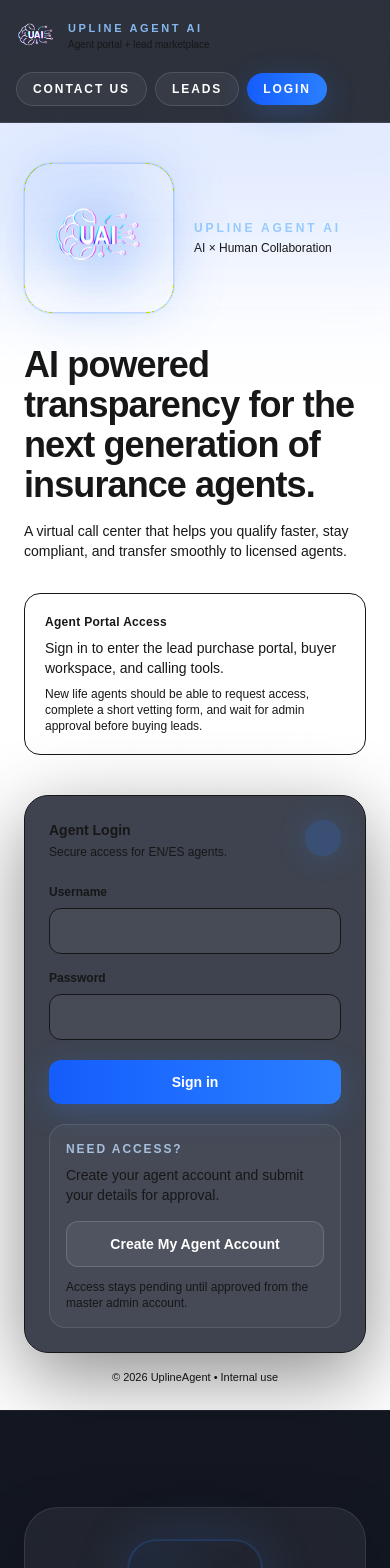
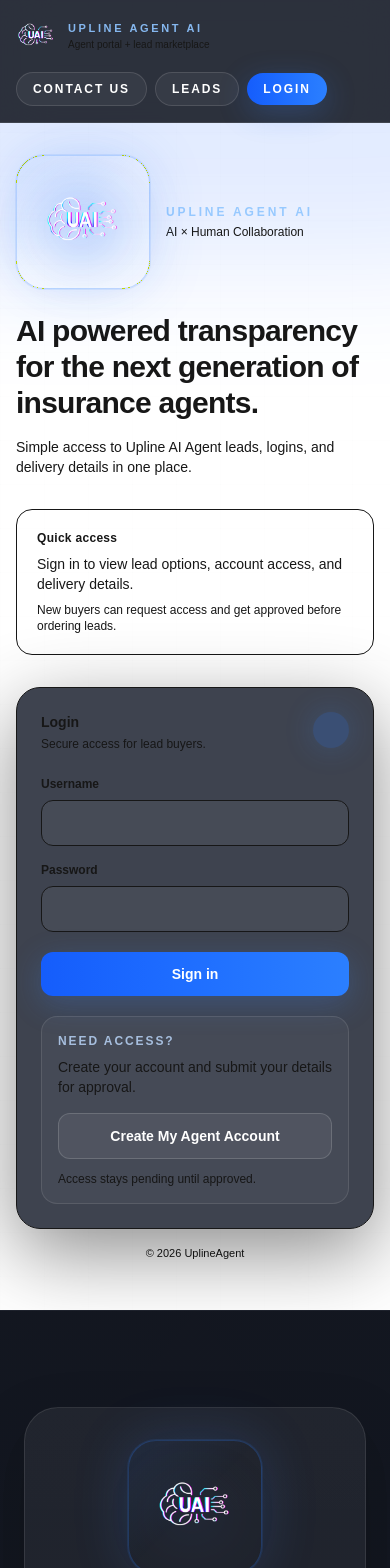
Before and after one commit to abelgmedina/my-fe-call-center-leads-website, a Next.js app: page /agent/login in a window 390 px wide. Shown: the top 1568 px of the page. Built offline with nearby package versions, Linux system fonts and the light colour scheme.

Commit message:
Tighten login page mobile and buyer copy

```diff
--- a/src/app/agent/login/page.tsx
+++ b/src/app/agent/login/page.tsx
@@ -132,9 +132,9 @@ export default function AgentLoginPage({ searchParams }: { searchParams?: { retu
         <div className="absolute -top-40 left-1/2 h-[420px] w-[860px] -translate-x-1/2 rounded-full bg-blue-600/12 blur-3xl" />
       </div>
 
-      <section id="top" className="relative mx-auto grid min-h-screen max-w-6xl grid-cols-1 gap-10 p-6 pt-10 md:grid-cols-2">
+      <section id="top" className="relative mx-auto grid min-h-screen max-w-6xl grid-cols-1 gap-8 px-4 pb-12 pt-8 sm:px-6 md:grid-cols-2 md:gap-10 md:pt-10">
         <section className="flex flex-col justify-center">
-          <div className="inline-flex items-center gap-5">
+          <div className="inline-flex items-center gap-4 sm:gap-5">
             <div className="relative">
               <div className="pointer-events-none absolute -inset-6 rounded-[28px] bg-[radial-gradient(closest-side,rgba(59,130,246,0.35),transparent_70%)] blur-xl" />
               <div className="rounded-[28px] border border-blue-500/25 bg-gradient-to-br from-blue-500/8 via-transparent to-transparent p-[10px] shadow-[0_0_0_1px_rgba(59,130,246,0.12),0_0_55px_rgba(59,130,246,0.18)]">
@@ -142,7 +142,7 @@ export default function AgentLoginPage({ searchParams }: { searchParams?: { retu
                   <img
                     src="/brand/uai-logo.png"
                     alt="UPLINE AGENT AI"
-                    className="h-24 w-24 [filter:drop-shadow(0_10px_30px_rgba(59,130,246,0.25))]"
+                    className="h-20 w-20 sm:h-24 sm:w-24 [filter:drop-shadow(0_10px_30px_rgba(59,130,246,0.25))]"
                   />
                 </div>
               </div>
@@ -153,19 +153,19 @@ export default function AgentLoginPage({ searchParams }: { searchParams?: { retu
             </div>
           </div>
 
-          <h1 className="mt-8 text-4xl font-semibold tracking-tight">
+          <h1 className="mt-6 text-3xl font-semibold tracking-tight sm:mt-8 sm:text-4xl">
             AI powered transparency
             <span className="text-[var(--muted)]"> for the next generation of insurance agents</span>.
           </h1>
 
           <p className="mt-4 max-w-md text-sm text-[var(--muted)]">
-            A virtual call center that helps you qualify faster, stay compliant, and transfer smoothly to licensed agents.
+            Simple access to Upline AI Agent leads, logins, and delivery details in one place.
           </p>
 
           <div className="mt-8 rounded-2xl border border-[var(--border)] bg-[var(--surface-1)] p-5">
-            <div className="text-xs font-semibold tracking-wide text-[var(--muted-2)]">Agent Portal Access</div>
-            <div className="mt-2 text-sm text-[var(--foreground)]">Sign in to enter the lead purchase portal, buyer workspace, and calling tools.</div>
-            <div className="mt-2 text-xs text-[var(--muted-2)]">New life agents should be able to request access, complete a short vetting form, and wait for admin approval before buying leads.</div>
+            <div className="text-xs font-semibold tracking-wide text-[var(--muted-2)]">Quick access</div>
+            <div className="mt-2 text-sm text-[var(--foreground)]">Sign in to view lead options, account access, and delivery details.</div>
+            <div className="mt-2 text-xs text-[var(--muted-2)]">New buyers can request access and get approved before ordering leads.</div>
           </div>
         </section>
 
@@ -173,8 +173,8 @@ export default function AgentLoginPage({ searchParams }: { searchParams?: { retu
           <div className="rounded-3xl border border-[var(--border-strong)] bg-[color:rgba(8,15,30,0.78)] p-6 shadow-[0_24px_80px_rgba(0,0,0,0.45)] backdrop-blur-xl">
             <div className="flex items-start justify-between gap-3">
               <div>
-                <div className="text-sm font-semibold text-[var(--foreground)]">Agent Login</div>
-                <div className="mt-1 text-xs text-[var(--muted-2)]">Secure access for EN/ES agents.</div>
+                <div className="text-sm font-semibold text-[var(--foreground)]">Login</div>
+                <div className="mt-1 text-xs text-[var(--muted-2)]">Secure access for lead buyers.</div>
               </div>
               <div className="h-9 w-9 rounded-full bg-blue-500/20 shadow-[0_0_30px_rgba(59,130,246,0.22)]" />
             </div>
@@ -214,19 +214,19 @@ export default function AgentLoginPage({ searchParams }: { searchParams?: { retu
 
             <div className="mt-5 rounded-2xl border border-white/10 bg-white/4 p-4">
               <div className="text-xs font-semibold uppercase tracking-[0.16em] text-blue-200/80">Need access?</div>
-              <div className="mt-2 text-sm text-[var(--foreground)]">Create your agent account and submit your details for approval.</div>
+              <div className="mt-2 text-sm text-[var(--foreground)]">Create your account and submit your details for approval.</div>
               <button
                 type="button"
                 className="mt-4 w-full rounded-xl border border-white/15 bg-white/6 px-3 py-3 text-sm font-semibold text-white hover:border-blue-400/40 hover:bg-blue-500/10"
               >
                 Create My Agent Account
               </button>
-              <div className="mt-3 text-xs text-[var(--muted-2)]">Access stays pending until approved from the master admin account.</div>
+              <div className="mt-3 text-xs text-[var(--muted-2)]">Access stays pending until approved.</div>
             </div>
           </div>
 
           <div className="mt-4 text-center text-[11px] text-[var(--muted-2)]/90">
-            © {new Date().getFullYear()} UplineAgent • Internal use
+            © {new Date().getFullYear()} UplineAgent
           </div>
         </section>
       </section>
@@ -279,10 +279,10 @@ export default function AgentLoginPage({ searchParams }: { searchParams?: { retu
             <div className="flex flex-col gap-5 md:flex-row md:items-end md:justify-between">
               <div>
                 <div className="text-xs font-semibold uppercase tracking-[0.18em] text-blue-200/80">Core solutions</div>
-                <h3 className="mt-3 max-w-3xl text-3xl font-semibold text-white">Three clear ways agents can work with Upline Agent AI.</h3>
+                <h3 className="mt-3 max-w-3xl text-3xl font-semibold text-white">Three simple ways to buy and receive leads.</h3>
               </div>
               <p className="max-w-2xl text-sm text-[var(--muted)]">
-                The business is built around inbound calls, outbound final expense lead generation, and automation-backed campaign management that keeps lead cost low and volume scalable.
+                Choose inbound calls, outbound leads, or managed campaigns based on how you want to grow.
               </p>
             </div>
 
@@ -336,7 +336,7 @@ export default function AgentLoginPage({ searchParams }: { searchParams?: { retu
               <div className="flex items-center justify-between gap-3">
                 <div>
                   <div className="text-[11px] font-semibold uppercase tracking-[0.18em] text-blue-200/80">English Leads</div>
-                  <h4 className="mt-3 text-2xl font-semibold text-white">Lead buying for English-speaking agents and teams.</h4>
+                  <h4 className="mt-3 text-2xl font-semibold text-white">English lead options for local or telesales buyers.</h4>
                 </div>
                 <div className="rounded-full border border-blue-300/20 bg-blue-500/10 px-4 py-2 text-xs font-semibold text-blue-100">English</div>
               </div>
@@ -364,7 +364,7 @@ export default function AgentLoginPage({ searchParams }: { searchParams?: { retu
               <div className="flex items-center justify-between gap-3">
                 <div>
                   <div className="text-[11px] font-semibold uppercase tracking-[0.18em] text-emerald-200/80">Leads en Español</div>
-                  <h4 className="mt-3 text-2xl font-semibold text-white">Lead buying for Spanish-speaking agents and bilingual teams.</h4>
+                  <h4 className="mt-3 text-2xl font-semibold text-white">Spanish lead options for local or telesales buyers.</h4>
                 </div>
                 <div className="rounded-full border border-emerald-300/20 bg-emerald-500/10 px-4 py-2 text-xs font-semibold text-emerald-100">Español</div>
               </div>
@@ -392,7 +392,7 @@ export default function AgentLoginPage({ searchParams }: { searchParams?: { retu
           <div className="mt-16 rounded-[34px] border border-white/10 bg-[linear-gradient(180deg,rgba(255,255,255,0.06),rgba(255,255,255,0.03))] p-8 shadow-[0_22px_55px_rgba(0,0,0,0.28)]">
             <div className="flex flex-col gap-5 md:flex-row md:items-end md:justify-between">
               <div>
-                <div className="text-xs font-semibold uppercase tracking-[0.18em] text-blue-200/80">Lead delivery examples for local and telesales agents</div>
+                <div className="text-xs font-semibold uppercase tracking-[0.18em] text-blue-200/80">Lead delivery examples</div>
                 <h3 className="mt-3 text-3xl font-semibold text-white">See exactly how leads are delivered for each lead type.</h3>
               </div>
               <p className="max-w-2xl text-sm text-[var(--muted)]">
@@ -507,12 +507,12 @@ export default function AgentLoginPage({ searchParams }: { searchParams?: { retu
                 <div className="rounded-2xl border border-white/10 bg-black/20 p-5">
                   <div className="text-2xl font-semibold text-white">2</div>
                   <h4 className="mt-3 text-lg font-semibold text-white">Shared Google Sheet is created</h4>
-                  <p className="mt-2 text-sm text-[var(--muted)]">We share a Google Sheet with the agent’s Gmail so leads can be viewed in real time as they come in.</p>
+                  <p className="mt-2 text-sm text-[var(--muted)]">We share a Google Sheet so leads can be viewed in real time as they come in.</p>
                 </div>
                 <div className="rounded-2xl border border-white/10 bg-black/20 p-5">
                   <div className="text-2xl font-semibold text-white">3</div>
                   <h4 className="mt-3 text-lg font-semibold text-white">Automations are connected</h4>
-                  <p className="mt-2 text-sm text-[var(--muted)]">Lead delivery can be connected to text or SMS, email, Google Sheets, and optionally the agent’s CRM.</p>
+                  <p className="mt-2 text-sm text-[var(--muted)]">Lead delivery can be connected to text or SMS, email, Google Sheets, and optionally your CRM.</p>
                 </div>
                 <div className="rounded-2xl border border-white/10 bg-black/20 p-5">
                   <div className="text-2xl font-semibold text-white">4</div>
```
